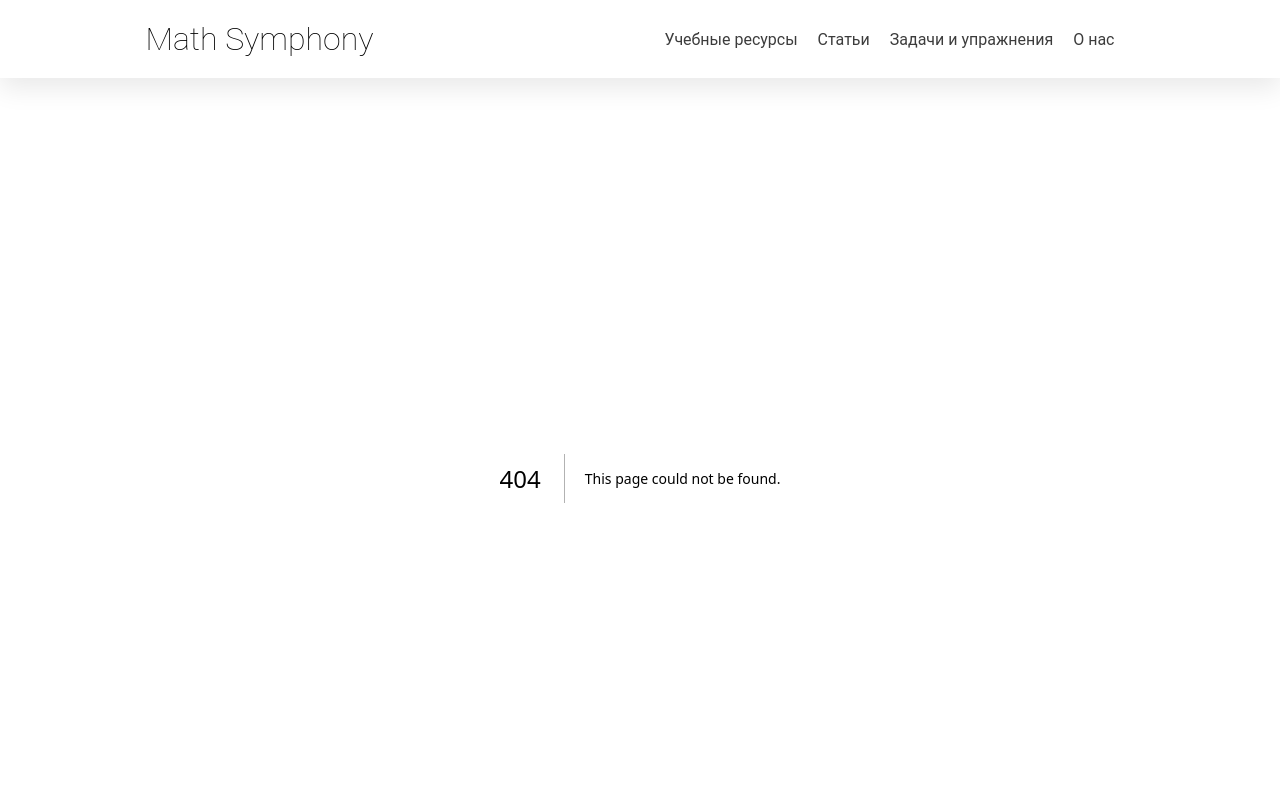
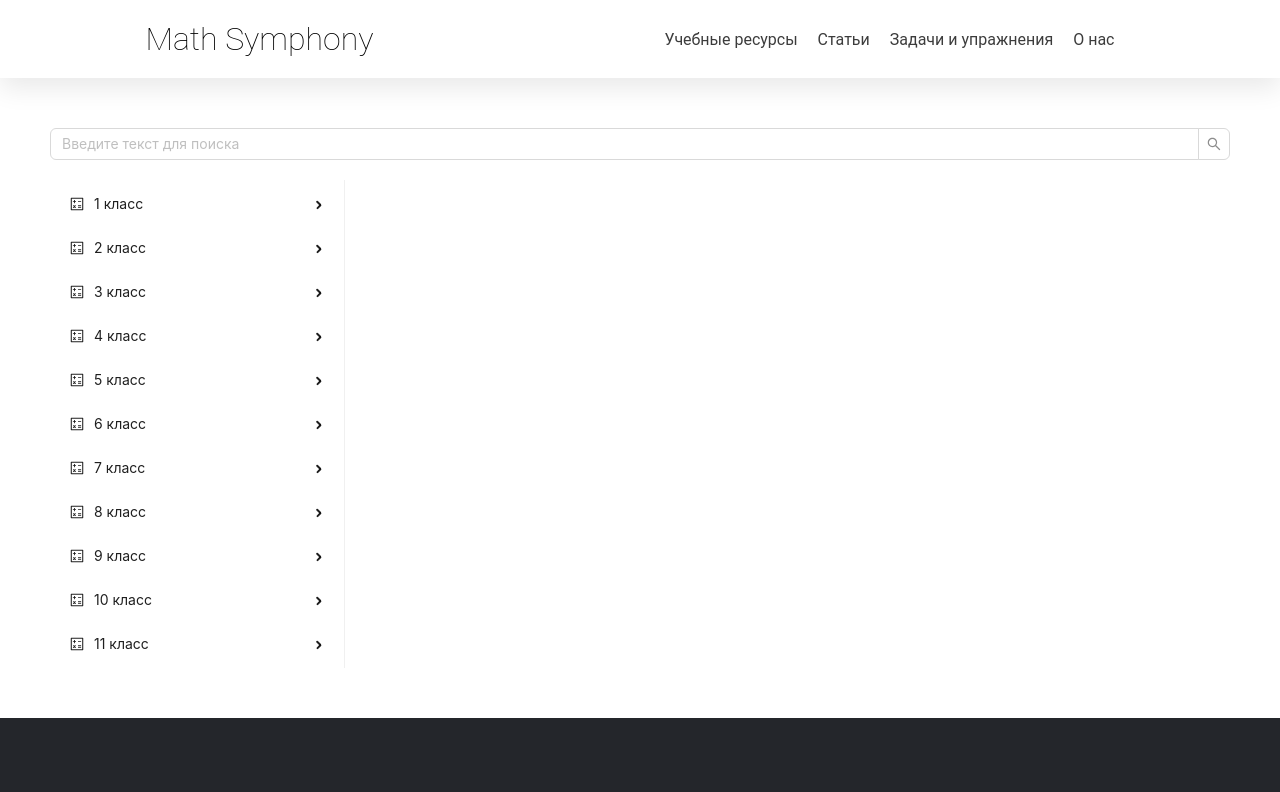
Before and after one commit to AndrewGalkin123/math-helper-0.2, a Next.js app: page /tasks in a window 1280 px wide. Before the commit this address had no page. Shown: the top 792 px of the page. Built offline with nearby package versions, Linux system fonts and the light colour scheme.

Commit message:
creating page tasks and transfering Search in separate component

```diff
--- /dev/null
+++ b/components/TasksPageComponents/Tasks/Tasks.tsx
@@ -0,0 +1,5 @@
+const Tasks = () => {
+  return <div style={{ width: "75%" }}></div>;
+};
+
+export { Tasks };
--- /dev/null
+++ b/components/TasksPageComponents/TasksMenu/TasksMenu.tsx
@@ -0,0 +1,29 @@
+"use client";
+
+import { Menu } from "antd";
+import type { MenuProps } from "antd";
+import React, { useState } from "react";
+
+type MenuItem = Required<MenuProps>["items"][number];
+
+interface TasksMenuProps {
+  items: MenuItem[];
+}
+
+const TasksMenu: React.FC<TasksMenuProps> = ({ items }) => {
+  const [current, setCurrent] = useState("integers");
+  const onClick: MenuProps["onClick"] = (e) => {
+    setCurrent(e.key);
+  };
+  return (
+    <Menu
+      onClick={onClick}
+      defaultOpenKeys={["sub1"]}
+      selectedKeys={[current]}
+      items={items}
+      style={{ width: "25%", flex: "auto" }}
+    />
+  );
+};
+
+export { TasksMenu };
--- a/components/common/Header/Header.jsx
+++ b/components/common/Header/Header.jsx
@@ -14,7 +14,7 @@ const Header = () => {
           <a>
             <li>Статьи</li>
           </a>
-          <a>
+          <a href="/tasks">
             <li>Задачи и упражнения</li>
           </a>
           <a>
--- /dev/null
+++ b/components/common/Search/Search.tsx
@@ -0,0 +1,16 @@
+"use client";
+import { Input } from "antd";
+
+const { Search } = Input;
+
+const Searcher = () => {
+  return (
+    <Search
+      placeholder="Введите текст для поиска"
+      // onSearch={onSearch}
+      style={{ width: "100%", marginBottom: "20px" }}
+    />
+  );
+};
+
+export { Searcher };
--- /dev/null
+++ b/src/app/tasks/page.tsx
@@ -0,0 +1,88 @@
+import { Tasks } from "../../../components/TasksPageComponents/Tasks/Tasks";
+import { TasksMenu } from "../../../components/TasksPageComponents/TasksMenu/TasksMenu";
+import { CalculatorOutlined } from "@ant-design/icons";
+import type { MenuProps } from "antd";
+import { Searcher } from "../../../components/common/Search/Search";
+
+type MenuItem = Required<MenuProps>["items"][number];
+
+const items: MenuItem[] = [
+  {
+    key: "firstGrade",
+    label: "1 класс",
+    icon: <CalculatorOutlined />,
+    children: [],
+  },
+  {
+    key: "secondGrade",
+    label: "2 класс",
+    icon: <CalculatorOutlined />,
+    children: [],
+  },
+  {
+    key: "thirdGrade",
+    label: "3 класс",
+    icon: <CalculatorOutlined />,
+    children: [],
+  },
+  {
+    key: "fourthGrade",
+    label: "4 класс",
+    icon: <CalculatorOutlined />,
+    children: [],
+  },
+  {
+    key: "fifthGrade",
+    label: "5 класс",
+    icon: <CalculatorOutlined />,
+    children: [],
+  },
+  {
+    key: "sixthGrade",
+    label: "6 класс",
+    icon: <CalculatorOutlined />,
+    children: [],
+  },
+  {
+    key: "seventhGrade",
+    label: "7 класс",
+    icon: <CalculatorOutlined />,
+    children: [],
+  },
+  {
+    key: "eighthGrade",
+    label: "8 класс",
+    icon: <CalculatorOutlined />,
+    children: [],
+  },
+  {
+    key: "ninthGrade",
+    label: "9 класс",
+    icon: <CalculatorOutlined />,
+    children: [],
+  },
+  {
+    key: "tenthGrade",
+    label: "10 класс",
+    icon: <CalculatorOutlined />,
+    children: [],
+  },
+  {
+    key: "eleventhGrade",
+    label: "11 класс",
+    icon: <CalculatorOutlined />,
+    children: [],
+  },
+];
+
+export default function tasks() {
+  return (
+    <main>
+      <Searcher />
+      <div style={{ display: "flex" }}>
+        <TasksMenu items={items} />
+        <Tasks />
+      </div>
+    </main>
+  );
+}
```
Also changed, not shown: src/app/learning-resources/page.tsx (+3 -6 lines).
